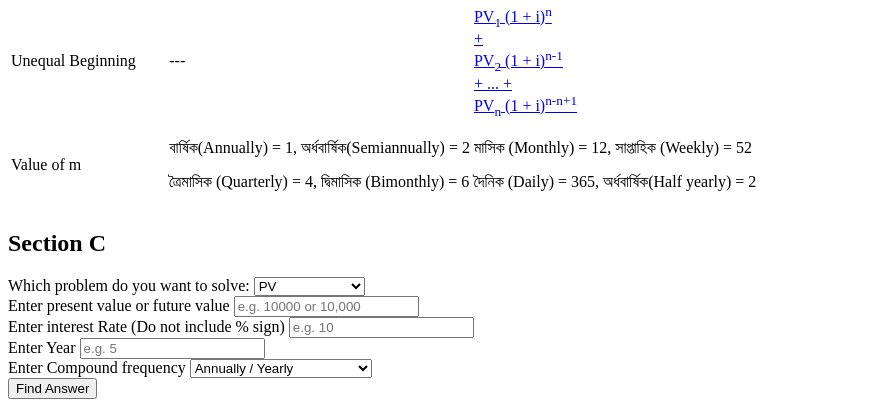
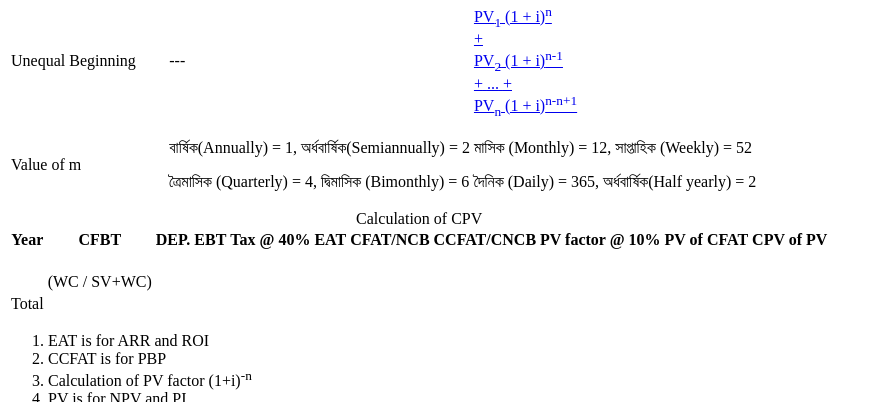
Before and after one commit to itsmacr8/itsmac-notes, a Python web app: template src/templates/first_year/principles_of_finance.html in a window 1280 px wide. Shown: the part 6098-6500 px from the top of the page, without its empty margins (0-883 px from the left). Run offline with Jinja, Linux system fonts and the light colour scheme; the template is opened without the code that fills it, so the values that code supplies are empty.

Commit message:
Add how to calculate CPV of Capital Budgeting.

```diff
--- a/src/templates/first_year/principles_of_finance.html
+++ b/src/templates/first_year/principles_of_finance.html
@@ -381,6 +381,133 @@
                     </tr>
                 </table>
             </article>
+            <article>
+                <div class="responsive-table">
+                    <table class="table text-center finance-rule-table">
+                        <caption>Calculation of CPV</caption>
+                        <thead>
+                            <tr>
+                                <th>Year</th>
+                                <th>CFBT</th>
+                                <th>DEP.</th>
+                                <th>EBT</th>
+                                <th>Tax @ 40%</th>
+                                <th>EAT</th>
+                                <th>CFAT/NCB</th>
+                                <th>CCFAT/CNCB</th>
+                                <th>PV factor @ 10%</th>
+                                <th>PV of CFAT</th>
+                                <th>CPV of PV</th>
+                            </tr>
+                        </thead>
+                        <tbody>
+                            <tr>
+                                <td></td>
+                                <td></td>
+                                <td></td>
+                                <td></td>
+                                <td></td>
+                                <td></td>
+                                <td></td>
+                                <td></td>
+                                <td></td>
+                                <td></td>
+                                <td></td>
+                            </tr>
+                            <tr>
+                                <td></td>
+                                <td></td>
+                                <td></td>
+                                <td></td>
+                                <td></td>
+                                <td></td>
+                                <td></td>
+                                <td></td>
+                                <td></td>
+                                <td></td>
+                                <td></td>
+                            </tr>
+                            <tr>
+                                <td></td>
+                                <td></td>
+                                <td></td>
+                                <td></td>
+                                <td></td>
+                                <td></td>
+                                <td></td>
+                                <td></td>
+                                <td></td>
+                                <td></td>
+                                <td></td>
+                            </tr>
+                            <tr>
+                                <td></td>
+                                <td></td>
+                                <td></td>
+                                <td></td>
+                                <td></td>
+                                <td></td>
+                                <td></td>
+                                <td></td>
+                                <td></td>
+                                <td></td>
+                                <td></td>
+                            </tr>
+                            <tr>
+                                <td></td>
+                                <td></td>
+                                <td></td>
+                                <td></td>
+                                <td></td>
+                                <td></td>
+                                <td></td>
+                                <td></td>
+                                <td></td>
+                                <td></td>
+                                <td></td>
+                            </tr>
+                            <tr>
+                                <td></td>
+                                <td>(WC / SV+WC)</td>
+                                <td></td>
+                                <td></td>
+                                <td></td>
+                                <td></td>
+                                <td></td>
+                                <td></td>
+                                <td></td>
+                                <td></td>
+                                <td></td>
+                            </tr>
+                            <tr>
+                                <td>Total</td>
+                                <td></td>
+                                <td></td>
+                                <td></td>
+                                <td></td>
+                                <td></td>
+                                <td></td>
+                                <td></td>
+                                <td></td>
+                                <td></td>
+                                <td></td>
+                            </tr>
+                        </tbody>
+                    </table>
+                </div>
+                <ol>
+                    <li>EAT is for ARR and ROI</li>
+                    <li>CCFAT is for PBP</li>
+                    <li>Calculation of PV factor (1+i)<sup>-n</sup></li>
+                    <li>PV is for NPV and PI</li>
+                    <li>CPV is for DPBP</li>
+                    <li>If <span class="highlight">CSBT</span> is given in the question paper then change CFBT=CSBT; CFAT=CSAT and CCFAT=CCSAT</li>
+                </ol>
+                <ol>
+                    <li class="mb-1">If <span class="highlight">depreciation and tax rate</span> is not given in the question paper then you don't need to calculate the value of CFAT. You can use the question value as CFAT.</li>
+                    <li>If <span class="highlight">tax rate</span> is not given in the question paper then you can assume 40%.</li>
+                </ol>
+            </article>
         </section>
         <section id="section-c" class="section-c">
             <h2 class="question-section">Section C</h2>
```
